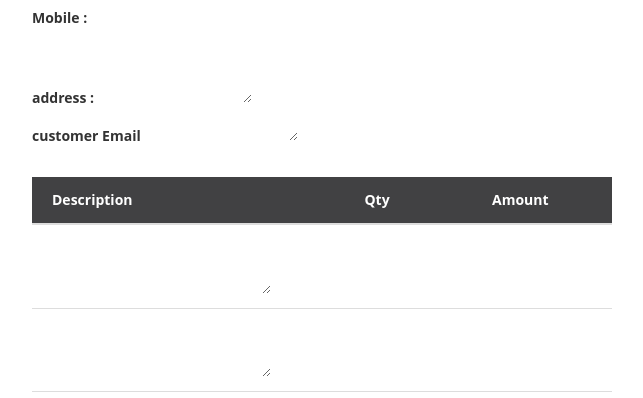
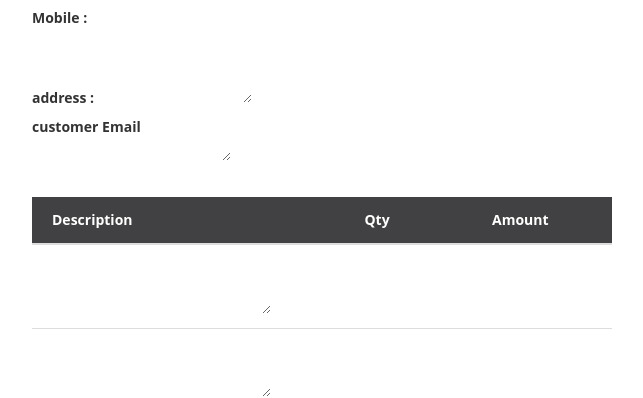
Before and after one commit to arabh60/invoice, a plain HTML site: page index.html in a window 1280 px wide. Shown: the part 323-721 px from the top of the page, without its empty margins (318-961 px from the left). Drawn offline with nearby package versions, Linux system fonts and the light colour scheme; a script that the page names is missing; some icons are missing.

Commit message:
Update index.html

```diff
--- a/index.html
+++ b/index.html
@@ -145,7 +145,7 @@
                     customer Email
                     <!-- <input type="text" style="border: none" /> -->
                     <textarea
-                      cols="15"
+                      cols="20"
                       rows="1"
                       style="border: none"
                     ></textarea>
```
